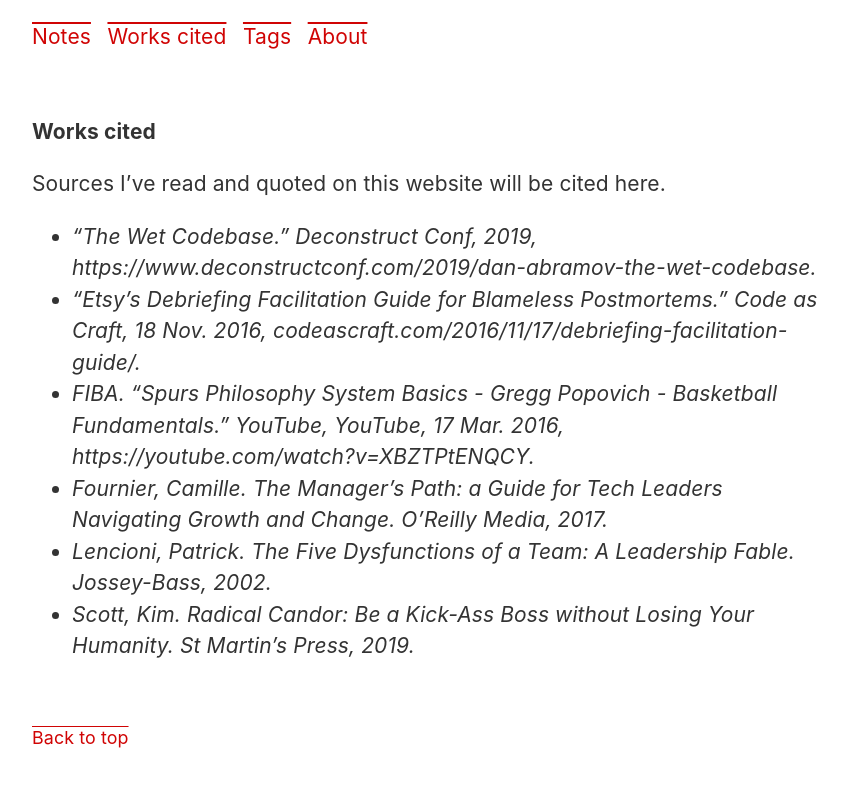
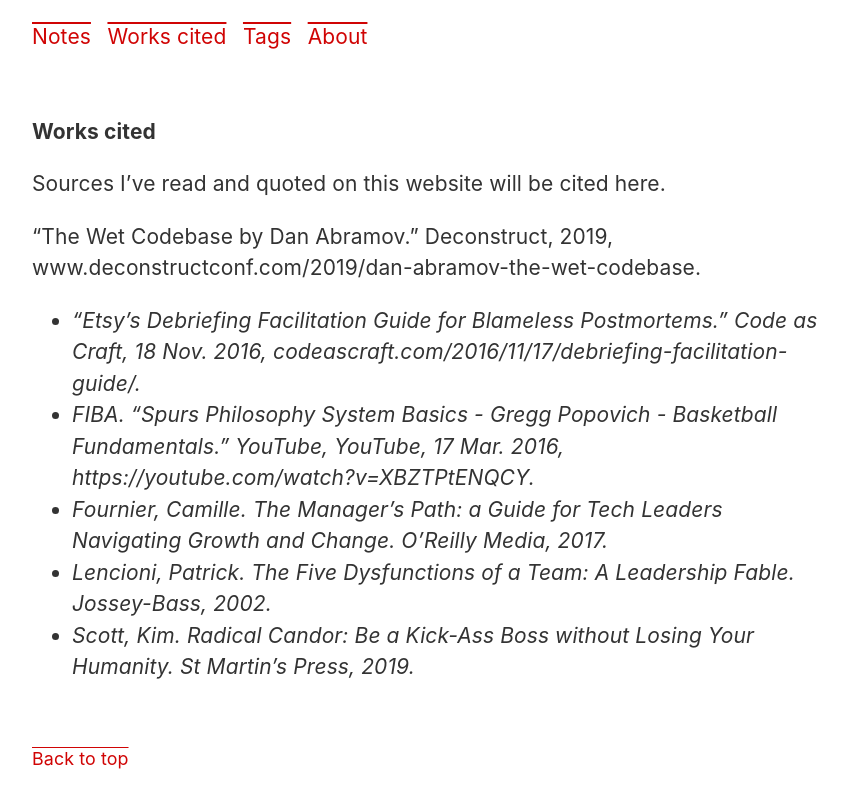
Before and after one commit to matyus/matyus.github.com, a Jekyll site: the page built from works-cited.md, in a window 1280 px wide. Shown: the top 808 px of the page, without its empty margins (208-1056 px from the left). Built offline with Jekyll 4.4.1, drawn with Linux system fonts in a browser that asks for light colours; our own code applies the rules of GitHub Pages for plain Markdown files.

Commit message:
fix citation using citationmachine.net

```diff
--- a/works-cited.md
+++ b/works-cited.md
@@ -6,7 +6,7 @@
 
 Sources I've read and quoted on this website will be cited here.
 
-* "The Wet Codebase." Deconstruct Conf, 2019, https://www.deconstructconf.com/2019/dan-abramov-the-wet-codebase.
+“The Wet Codebase by Dan Abramov.” Deconstruct, 2019, www.deconstructconf.com/2019/dan-abramov-the-wet-codebase.
 * “Etsy's Debriefing Facilitation Guide for Blameless Postmortems.” Code as Craft, 18 Nov. 2016, codeascraft.com/2016/11/17/debriefing-facilitation-guide/.
 * FIBA. “Spurs Philosophy System Basics - Gregg Popovich - Basketball Fundamentals.” YouTube, YouTube, 17 Mar. 2016, https://youtube.com/watch?v=XBZTPtENQCY.
 * Fournier, Camille. The Manager's Path: a Guide for Tech Leaders Navigating Growth and Change. O'Reilly Media, 2017.
```
